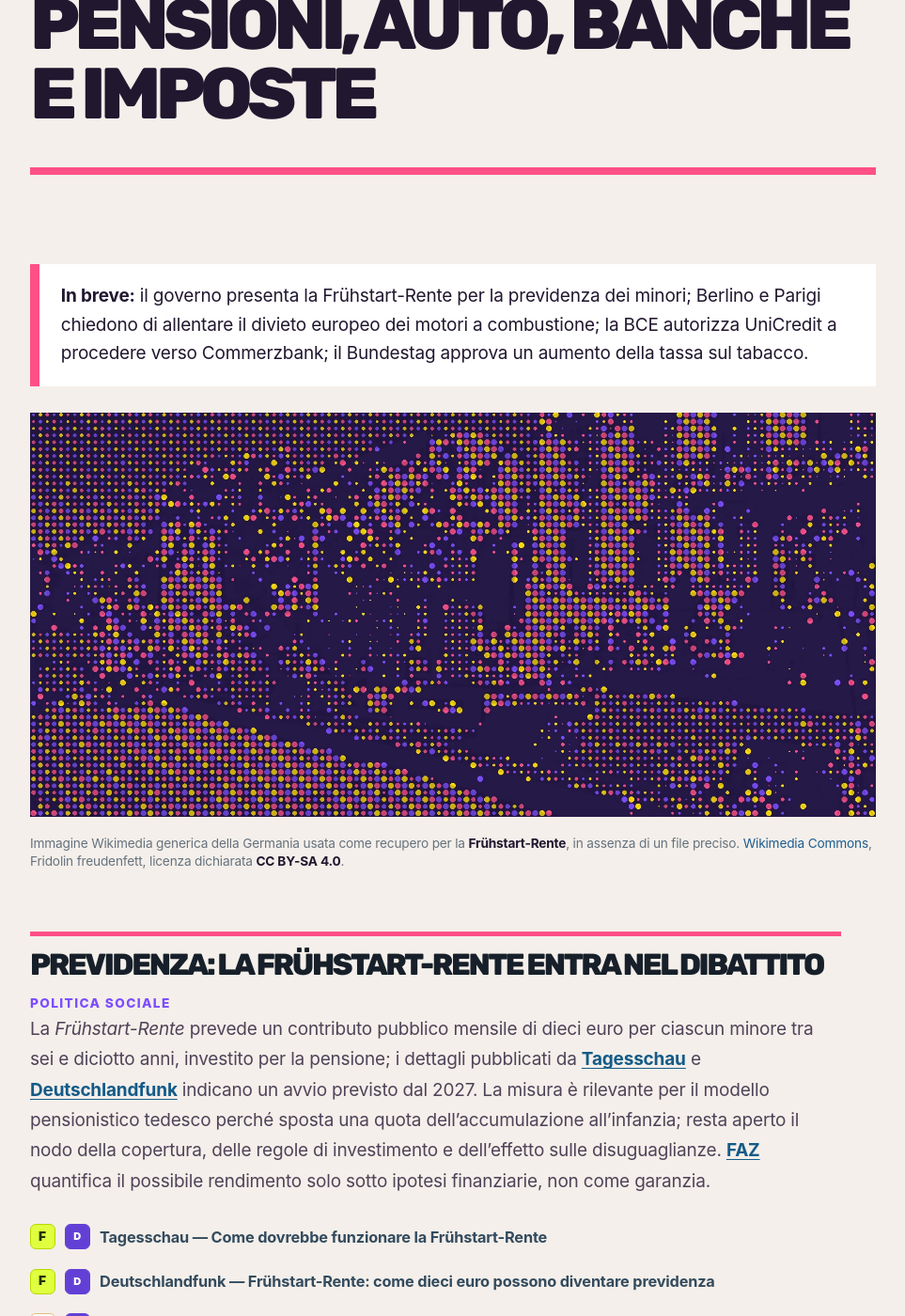
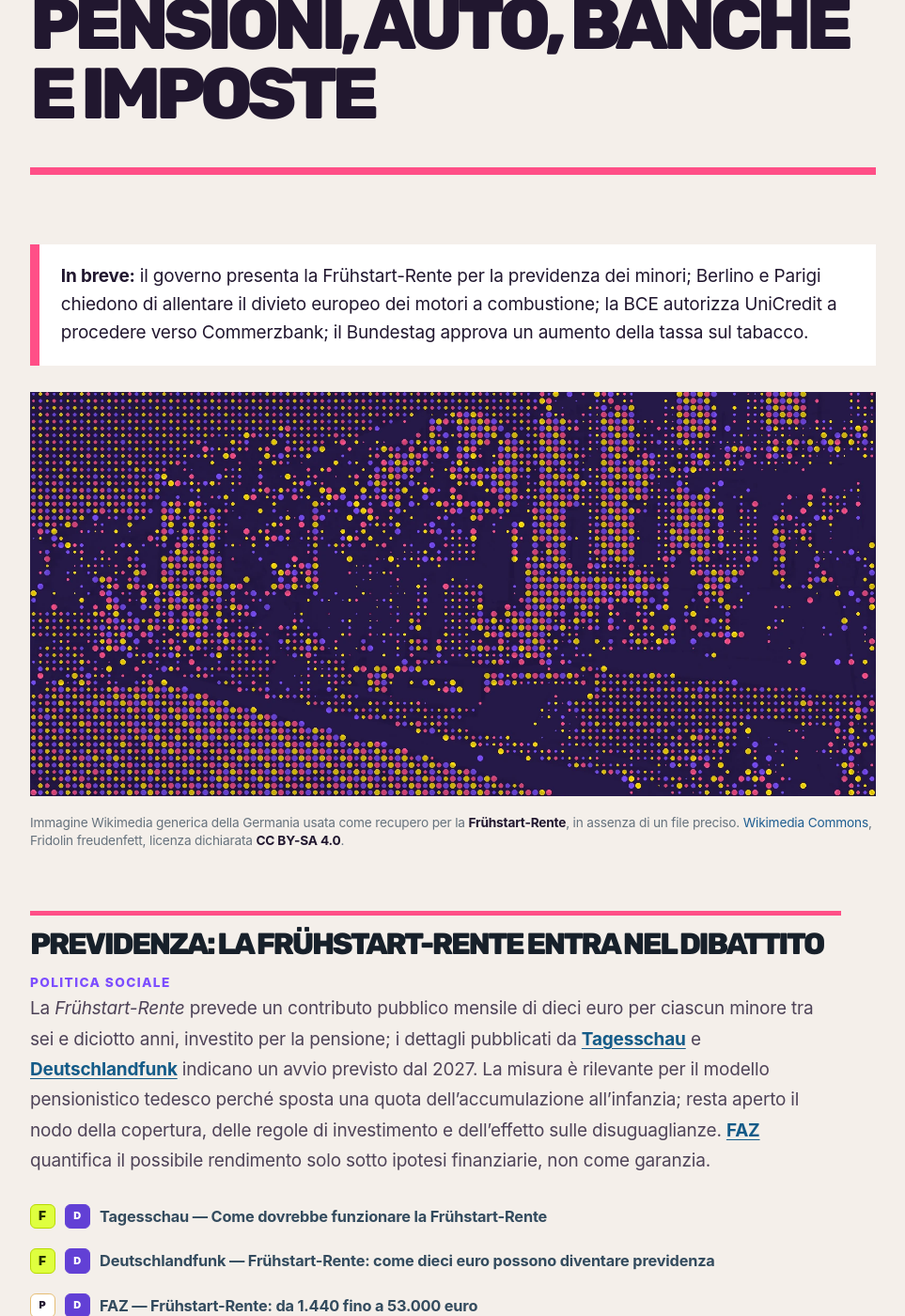
Before and after one commit to ottoottone/prj-news-mattino, a Jekyll site: the page built from index.html, in a window 1280 px wide and 1400 px high, scrolled down 287 px. Shown: the whole window at 94% size, without its empty margins (158-1121 px from the left). Built offline with Jekyll 4.4.1, drawn with Linux system fonts in a browser that asks for light colours; some web fonts are replaced; the list of posts is cut into pages by our own code.

Commit message:
Raise homepage summary on desktop

```diff
--- a/assets/css/briefing.css
+++ b/assets/css/briefing.css
@@ -548,7 +548,7 @@ body { background:#f7f7f5; color:#202b35; }
   .content-first-header { grid-template-columns:minmax(0,1fr); max-width:900px; margin-inline:auto; gap:0; }
   .content-first-header h1 { max-width:900px; }
   .homepage-briefing, .compact-archive { max-width:900px; margin-left:auto; margin-right:auto; }
-  .homepage-briefing { padding-top:2.5rem; }
+  .homepage-briefing { padding-top:1.35rem; }
 }
 
 /* The desktop masthead is navigation, not a hero: keep brand and controls on one compact line. */
```
